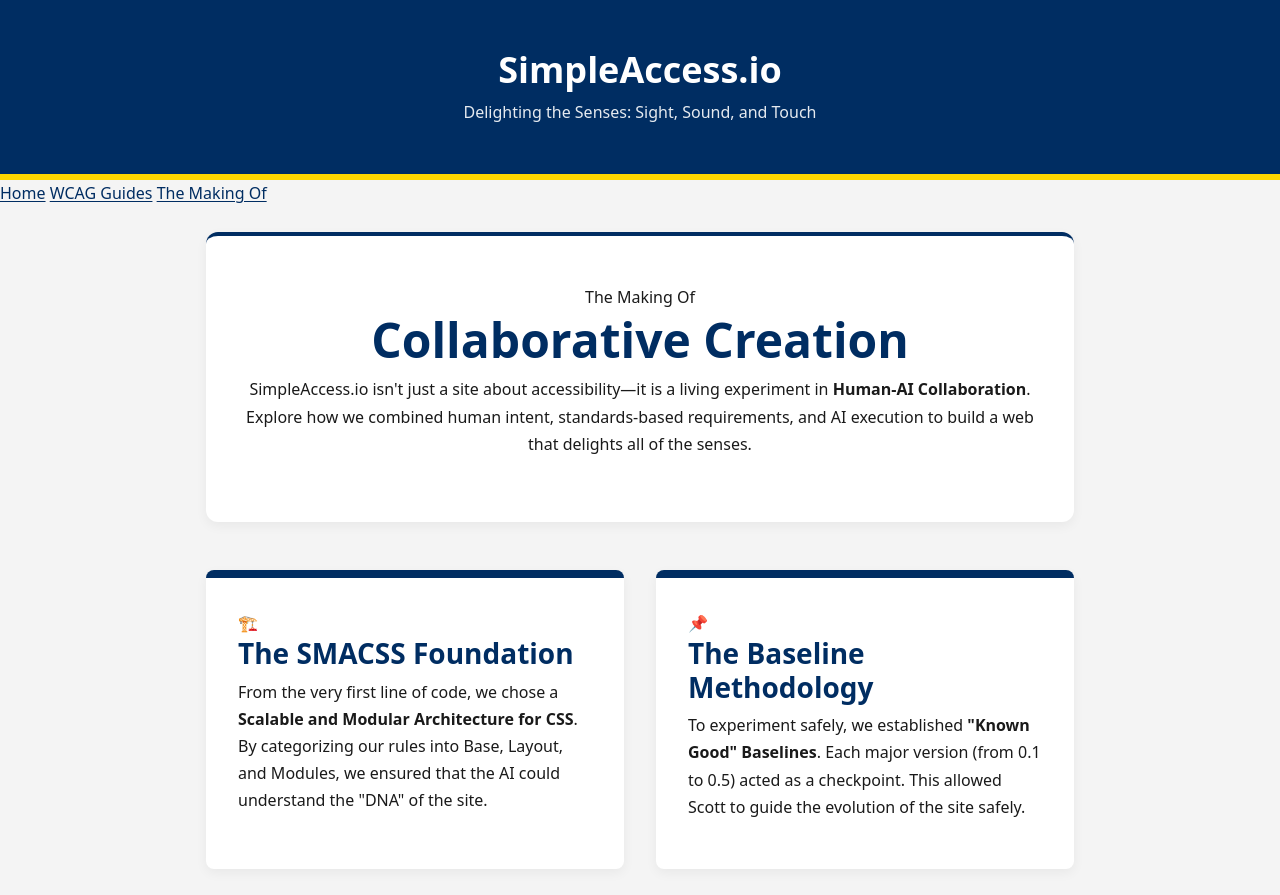
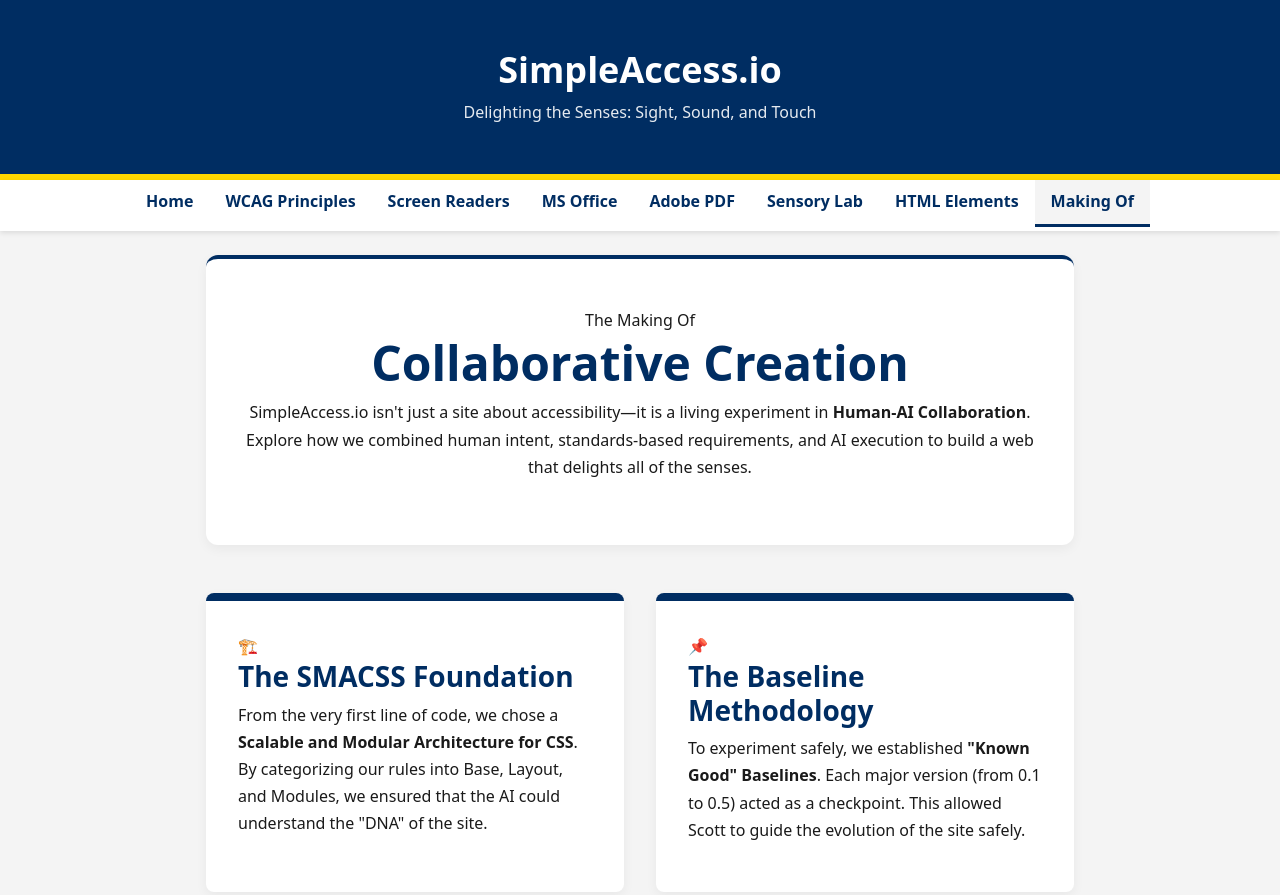
Before and after one commit to ThirstyHead/simpleaccess, a website: page guides/makingof/index.html in a window 1280 px wide. Shown: the top 895 px of the page. Drawn offline with Linux system fonts and the light colour scheme.

Commit message:
fix: restore global navigation to Making Of guide

```diff
--- a/guides/makingof/index.html
+++ b/guides/makingof/index.html
@@ -114,11 +114,7 @@
 
     <ds-header></ds-header>
 
-    <ds-nav>
-        <a href="/">Home</a>
-        <a href="/guides/wcag">WCAG Guides</a>
-        <a href="/guides/makingof" aria-current="page">The Making Of</a>
-    </ds-nav>
+    <ds-nav></ds-nav>
 
     <main id="main-content" class="l-container">
 
```
